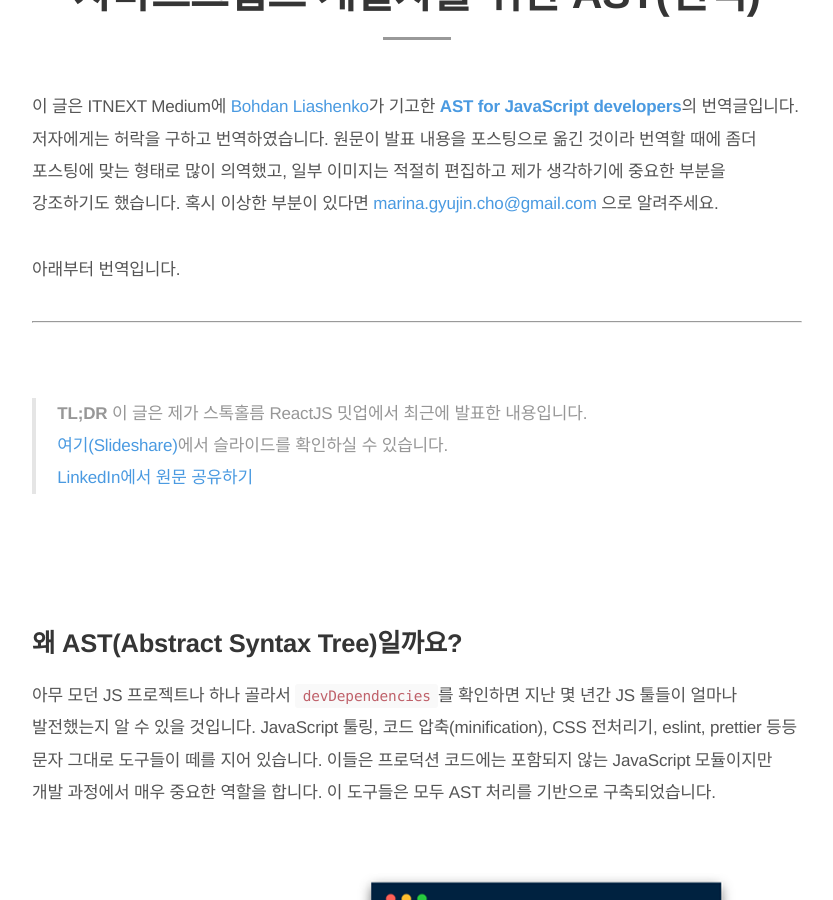
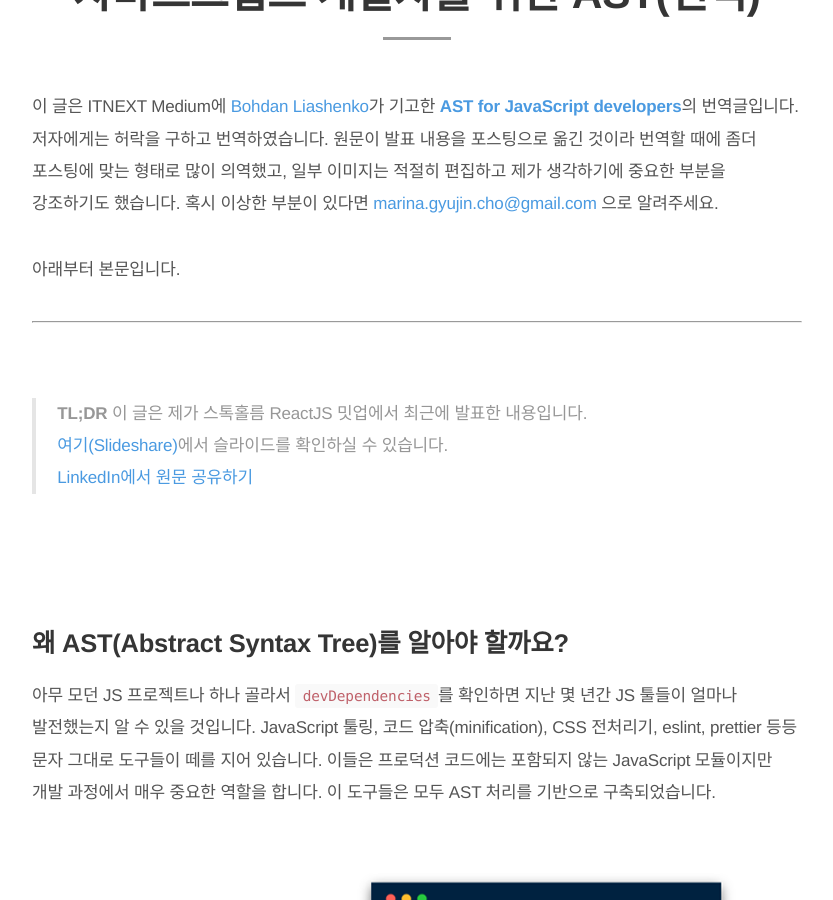
Before and after one commit to gyujincho/gyujincho.github.io, a Jekyll site: the page built from _posts/2018-06-19-AST-for-JS-devlopers.md, in a window 1280 px wide and 900 px high, scrolled down 232 px. Shown: the whole window, without its empty margins (223-1056 px from the left). Built offline with Jekyll 4.4.1, drawn with Linux system fonts in a browser that asks for light colours.

Commit message:
Fix several sentences

```diff
--- a/_posts/2018-06-19-AST-for-JS-devlopers.md
+++ b/_posts/2018-06-19-AST-for-JS-devlopers.md
@@ -9,14 +9,14 @@ metatype: "article"
 
 이 글은 ITNEXT Medium에 [Bohdan Liashenko](https://www.linkedin.com/in/bohdan-liashenko-bb365854/)가 기고한 **[AST for JavaScript developers](https://itnext.io/ast-for-javascript-developers-3e79aeb08343)**의 번역글입니다. 저자에게는 허락을 구하고 번역하였습니다. 원문이 발표 내용을 포스팅으로 옮긴 것이라 번역할 때에 좀더 포스팅에 맞는 형태로 많이 의역했고, 일부 이미지는 적절히 편집하고 제가 생각하기에 중요한 부분을 강조하기도 했습니다. 혹시 이상한 부분이 있다면 [marina.gyujin.cho@gmail.com](mailto:marina.gyujin.cho@gmail.com) 으로 알려주세요.
 
-아래부터 번역입니다.
+아래부터 본문입니다.
 
 -----------
 <br>
 > **TL;DR** 이 글은 제가 스톡홀름 ReactJS 밋업에서 최근에 발표한 내용입니다.<br> [여기(Slideshare)](https://www.slideshare.net/BohdanLiashenko/ast-for-javascript-developers)에서 슬라이드를 확인하실 수 있습니다. <br>
 > [LinkedIn에서 원문 공유하기](https://www.linkedin.com/cws/share?url=https%3A%2F%2Fitnext.io%2Fast-for-javascript-developers-3e79aeb08343%3Futm_source%3Dmedium_sharelink%26utm_medium%3Dsocial%26utm_campaign%3Dbuffer)
 
-## 왜 AST(Abstract Syntax Tree)일까요?
+## 왜 AST(Abstract Syntax Tree)를 알아야 할까요?
 
 아무 모던 JS 프로젝트나 하나 골라서 `devDependencies`를 확인하면 지난 몇 년간 JS 툴들이 얼마나 발전했는지 알 수 있을 것입니다. JavaScript 툴링, 코드 압축(minification), CSS 전처리기, eslint, prettier 등등 문자 그대로 도구들이 떼를 지어 있습니다. 이들은 프로덕션 코드에는 포함되지 않는 JavaScript 모듈이지만 개발 과정에서 매우 중요한 역할을 합니다. 이 도구들은 모두 AST 처리를 기반으로 구축되었습니다.
 
```
Also changed, not shown: 3 other files.
